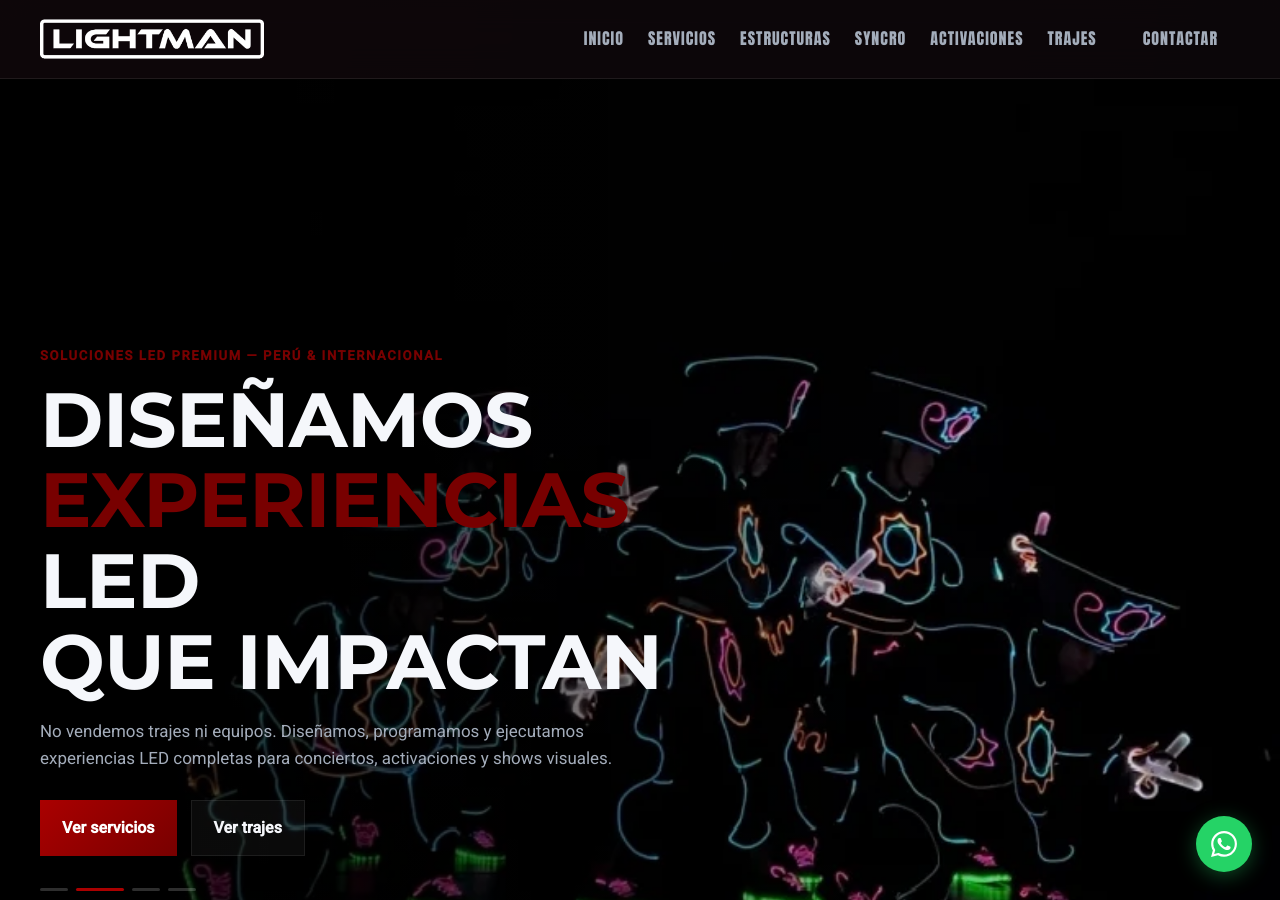
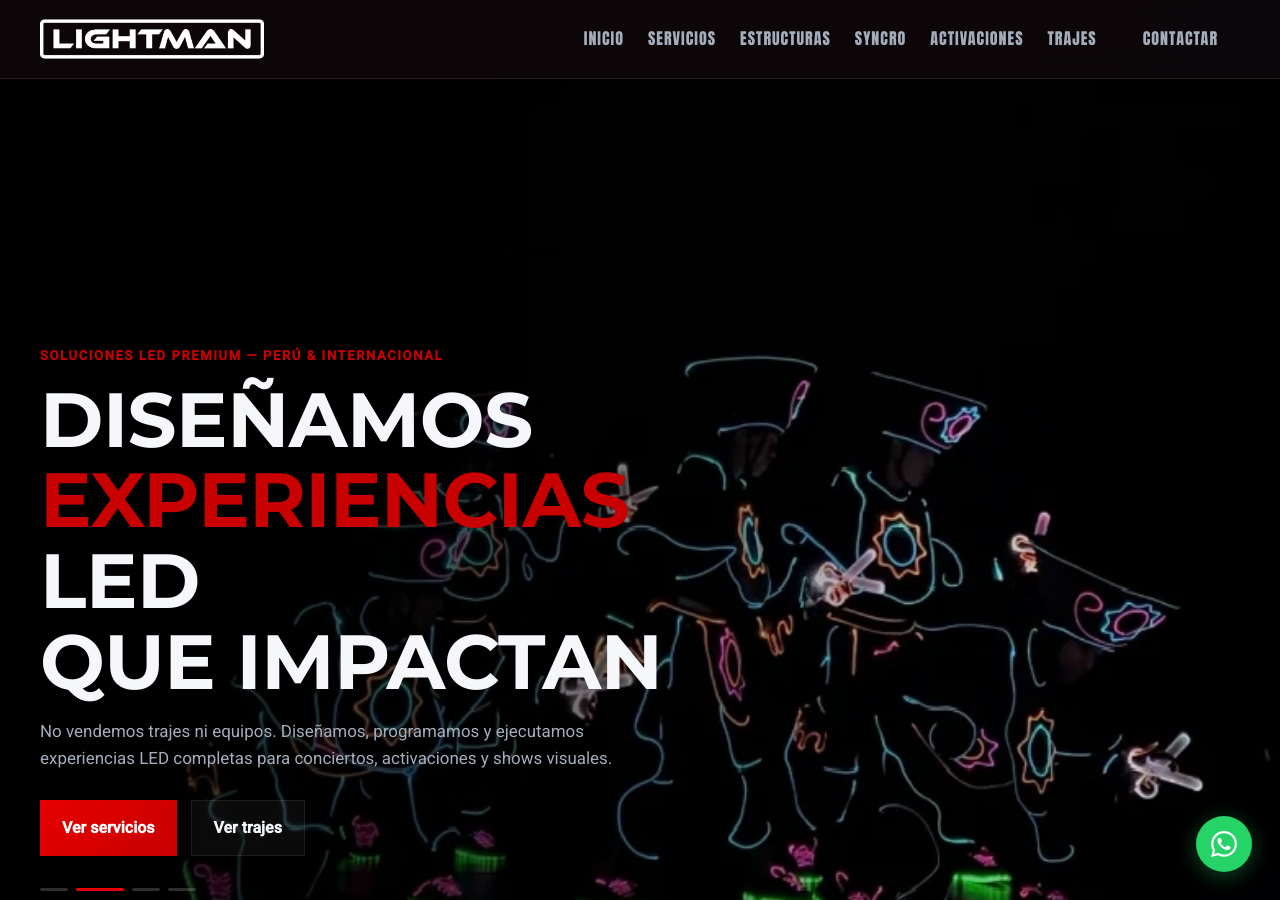
Before and after one commit to ZekturCh/LIGHTMAN, a Jekyll site: the page built from index.html, in a window 1280 px wide and 900 px high. Built offline with Jekyll 4.4.1, drawn with Linux system fonts in a browser that asks for light colours.

Commit message:
Update style.css

```diff
--- a/assets/css/style.css
+++ b/assets/css/style.css
@@ -6,8 +6,8 @@
   --text: #f5f7fb;
   --muted: #a4adbb;
   --line: rgba(255,255,255,0.08);
-  --accent: rgb(170, 0, 0);
-  --accent-2: rgb(120, 0, 0);
+  --accent: rgb(230, 0, 0);
+  --accent-2: rgb(200, 0, 0);
   --max: 1200px;
   --radius: 2px;
   --shadow: 0 20px 60px rgba(0,0,0,.35);
```
